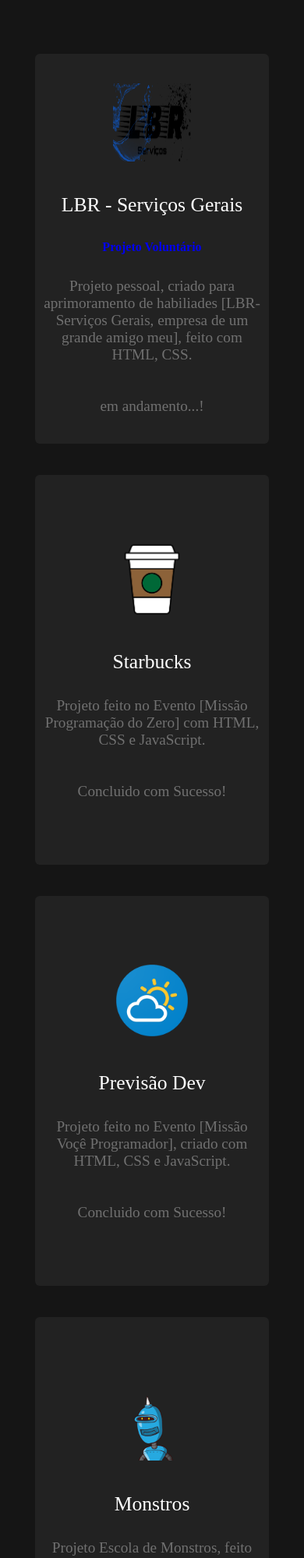
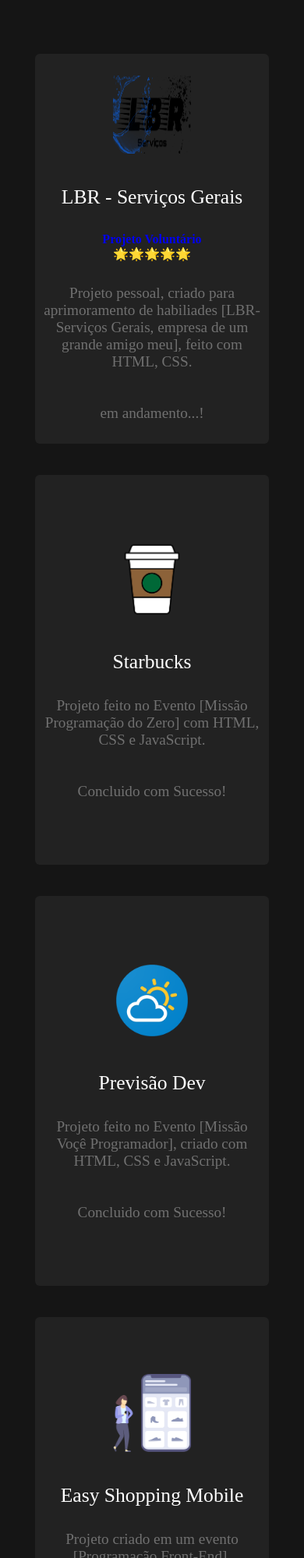
Before and after one commit to igorsctt/portfolio, a plain HTML site: page index.html in a window 390 px wide. Shown: the part 1980-3978 px from the top of the page at 78% size. Drawn offline with Linux system fonts and the light colour scheme.

Commit message:
Projeto Easy Shopping Mobile

```diff
--- a/index.html
+++ b/index.html
@@ -80,7 +80,7 @@
                 alt="foto icon lbr- serviços gerais"
             /></i>
             <h3>LBR - Serviços Gerais</h3>
-            <h4>Projeto Voluntário</h4>
+            <h4>Projeto Voluntário <br> 🌟🌟🌟🌟🌟</h4>
             <p>
               Projeto pessoal, criado para aprimoramento de habiliades [LBR-Serviços Gerais, empresa de um grande amigo meu], feito com
               HTML, CSS.
@@ -125,6 +125,22 @@
               </p>
             </li>
           </a>
+          <a href="https://igorsctt.github.io/ProjetoEasyShoppingMobile/" target="_blank">
+            <li>
+              <i
+                ><img src="./assets/cellphone.png" alt="foto icon de um monstro"
+              /></i>
+              <h3>Easy Shopping Mobile</h3>
+              <p>
+                Projeto criado em um evento [Programação Front-End], tecnologias utilizadas: HTML, CSS.
+                <br />
+                <br />
+                <br />
+                <br />
+                Concluido com Sucesso!
+              </p>
+            </li>
+        </a>
         <a href="https://igorsctt.github.io/Projeto-Monstros/" target="_blank">
           <li>
             <i
```
Also changed, not shown: assets/cellphone.png (added).
